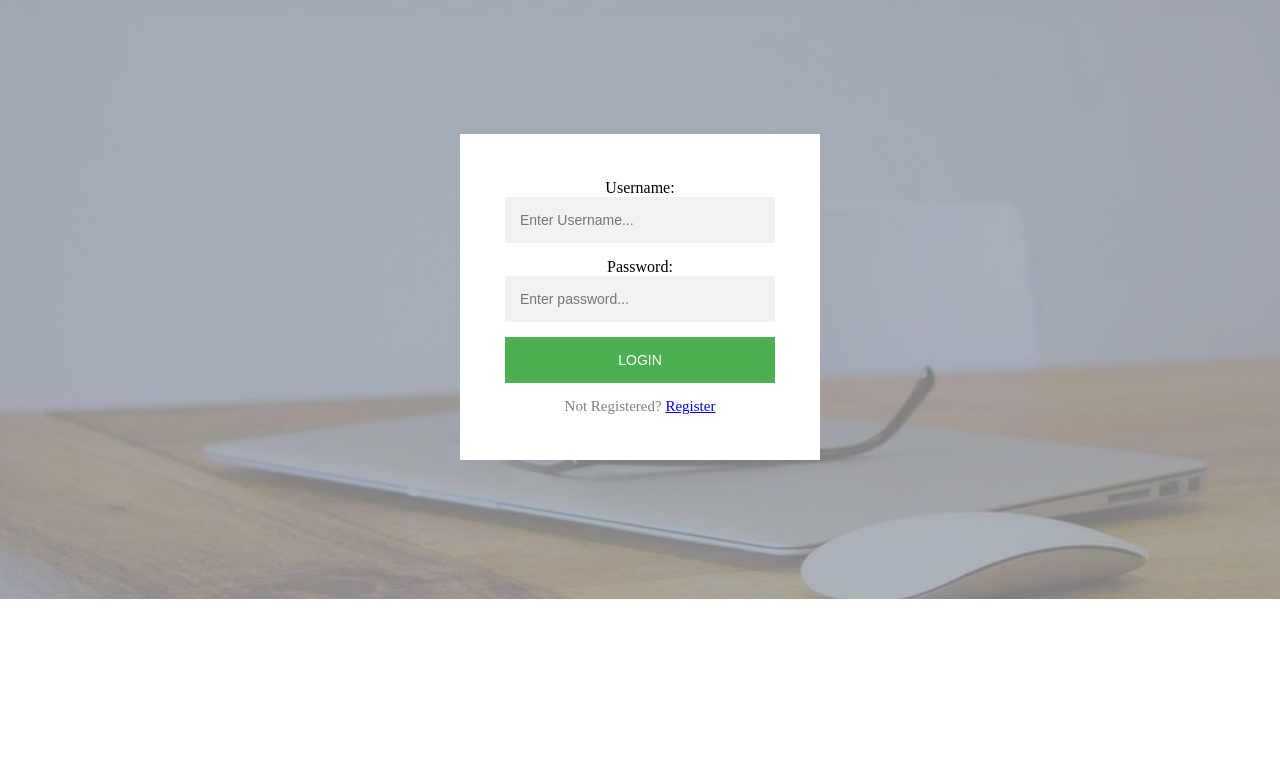
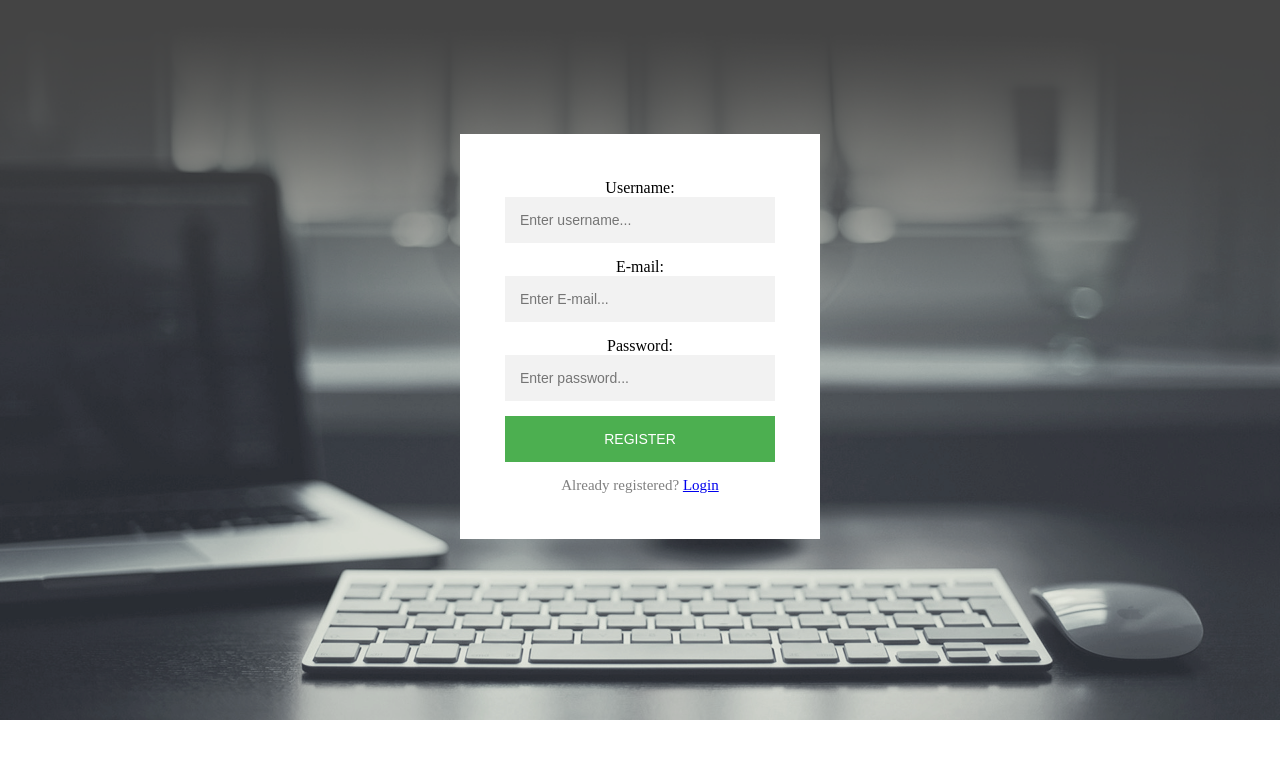
Before and after one commit to Jashaswi19/Login, a plain HTML site: page index.html in a window 1280 px wide. Both pictures are taken after a click on the link "Register". Drawn offline with nearby package versions, Linux system fonts and the light colour scheme.

Commit message:
Added toggle for login/register.

```diff
--- a/index.html
+++ b/index.html
@@ -3,6 +3,7 @@
     <head>
         <title>Login page</title>
         <link rel="stylesheet" type="text/css" href="login.css">
+        <script src='https://code.jquery.com/jquery-3.4.1.min.js'></script>
     </head>
     <body>
         <div class="login-box">
@@ -23,5 +24,11 @@
             </div>
         </div>
 
+        <script>
+        $('.message a').click(function(){
+            $('form').animate({height: "toggle", opacity: "toggle"}, "slow")
+        });
+        </script>
+
     </body>
 </html>
--- a/login.css
+++ b/login.css
@@ -1,5 +1,5 @@
 body{
-    background: url("bg3.jpg");
+    background: url("bg4.jpg");
     background-repeat: no-repeat;
     background-size: cover;
 }
```
Also changed, not shown: bg3.jpg (deleted).
